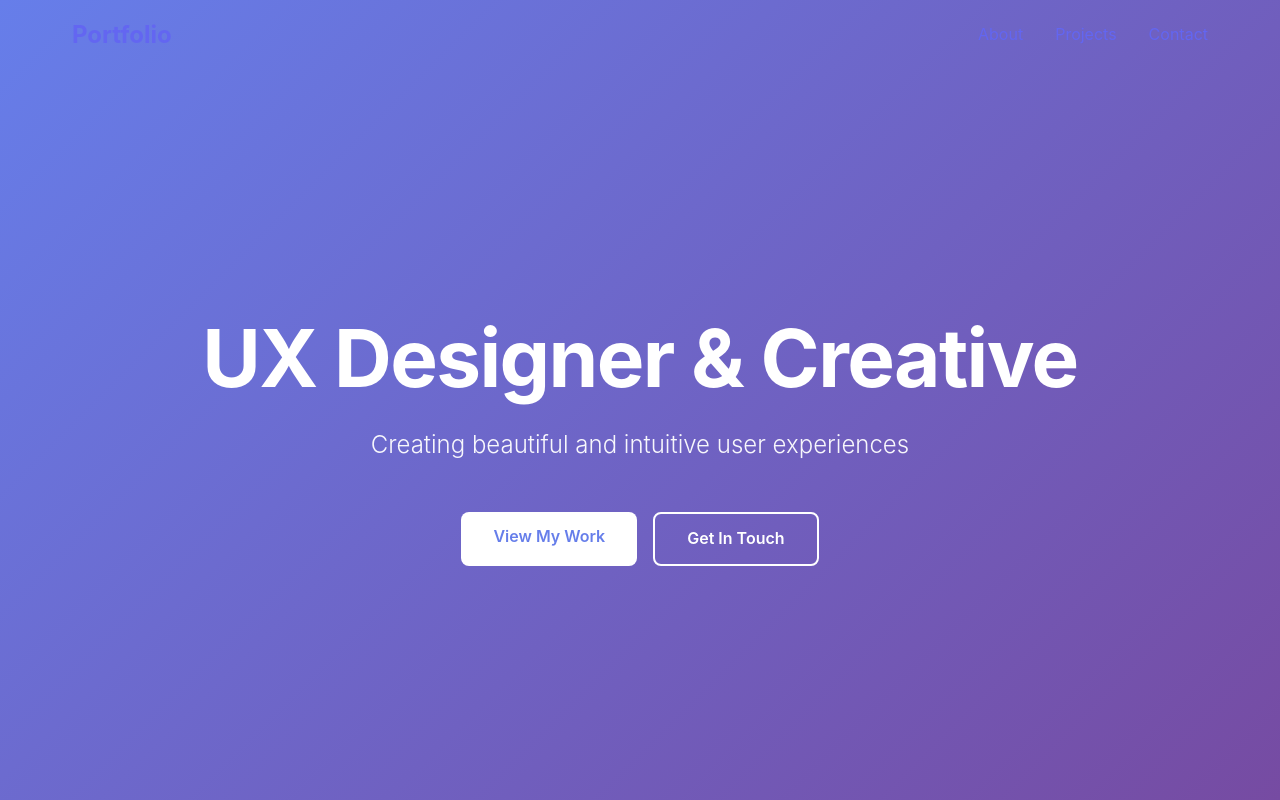
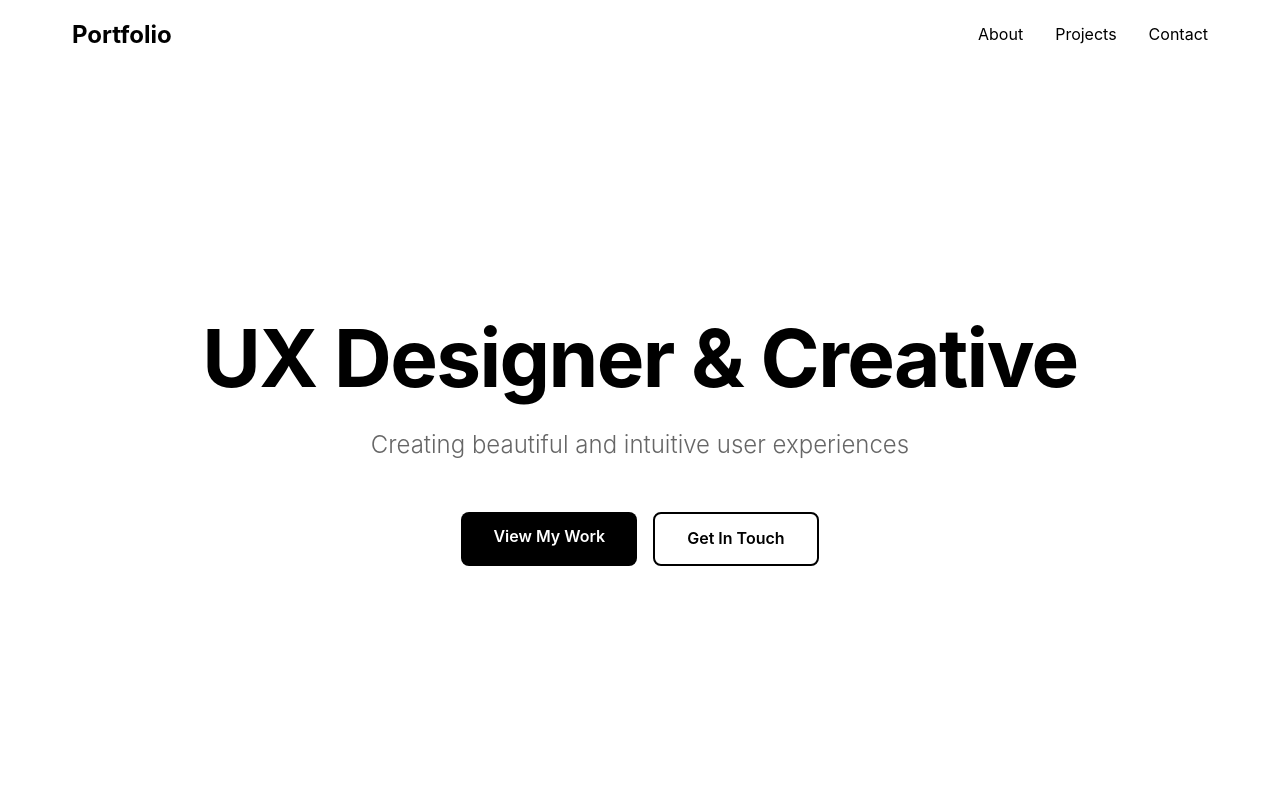
Before and after one commit to burbaget2/portfolio, a Next.js app: page / in a window 1280 px wide. Shown: the top 800 px of the page. Built offline with nearby package versions, Linux system fonts and the light colour scheme.

Commit message:
light dark mode

```diff
--- a/app/globals.css
+++ b/app/globals.css
@@ -5,24 +5,28 @@
 }
 
 :root {
-  --primary: #6366f1;
-  --primary-dark: #4f46e5;
-  --secondary: #8b5cf6;
+  --primary: #000000;
+  --primary-dark: #333333;
+  --secondary: #666666;
   --background: #ffffff;
-  --background-alt: #f8fafc;
-  --text: #1e293b;
-  --text-light: #64748b;
-  --border: #e2e8f0;
-  --shadow: rgba(0, 0, 0, 0.1);
+  --background-alt: #f8f8f8;
+  --text: #000000;
+  --text-light: #666666;
+  --border: #e0e0e0;
+  --shadow: rgba(0, 0, 0, 0.08);
 }
 
 @media (prefers-color-scheme: dark) {
   :root {
-    --background: #0f172a;
-    --background-alt: #1e293b;
-    --text: #f1f5f9;
-    --text-light: #cbd5e1;
-    --border: #334155;
+    --primary: #ffffff;
+    --primary-dark: #cccccc;
+    --secondary: #999999;
+    --background: #1a1a1a;
+    --background-alt: #2a2a2a;
+    --text: #f0f0f0;
+    --text-light: #b0b0b0;
+    --border: #444444;
+    --shadow: rgba(0, 0, 0, 0.3);
   }
 }
 
@@ -85,20 +89,14 @@ a:hover {
   font-weight: 700;
   margin-top: 0;
   margin-bottom: 1rem;
-  background: linear-gradient(135deg, var(--primary), var(--secondary));
-  -webkit-background-clip: text;
-  -webkit-text-fill-color: transparent;
-  background-clip: text;
+  color: var(--text);
 }
 
 .section-title {
   font-size: 2.5rem;
   font-weight: 700;
   margin-bottom: 1rem;
-  background: linear-gradient(135deg, var(--primary), var(--secondary));
-  -webkit-background-clip: text;
-  -webkit-text-fill-color: transparent;
-  background-clip: text;
+  color: var(--text);
 }
 
 .section-subtitle {
@@ -128,8 +126,8 @@ a:hover {
 .btn {
   display: inline-block;
   padding: 0.75rem 2rem;
-  background: linear-gradient(135deg, var(--primary), var(--secondary));
-  color: white;
+  background: var(--primary);
+  color: var(--background);
   border-radius: 0.5rem;
   font-weight: 600;
   transition: transform 0.2s ease, box-shadow 0.2s ease;
@@ -150,23 +148,23 @@ a:hover {
 
 .btn-secondary:hover {
   background: var(--primary);
-  color: white;
+  color: var(--background);
 }
 
 /* OROYA Card Styles */
 .project-card {
   padding: 2.5rem 2rem;
   border-radius: 0.5rem;
-  background-color: white;
+  background-color: var(--background);
   border: 1px solid var(--border);
-  box-shadow: 0 2px 10px rgba(0, 0, 0, 0.05);
+  box-shadow: 0 2px 10px var(--shadow);
   transition: transform 0.3s ease, box-shadow 0.3s ease;
   cursor: pointer;
 }
 
 .project-card:hover {
   transform: translateY(-5px);
-  box-shadow: 0 10px 30px rgba(0, 0, 0, 0.1);
+  box-shadow: 0 10px 30px var(--shadow);
 }
 
 .card-grid-oroya {
@@ -185,8 +183,8 @@ a:hover {
 
 .btn-email {
   padding: 1rem 2rem;
-  background: linear-gradient(135deg, var(--primary), var(--secondary));
-  color: white;
+  background: var(--primary);
+  color: var(--background);
   border-radius: 0.5rem;
   font-weight: 600;
   transition: transform 0.2s ease, box-shadow 0.2s ease;
--- a/components/Hero.tsx
+++ b/components/Hero.tsx
@@ -7,23 +7,23 @@ export default function Hero() {
         display: 'flex',
         alignItems: 'center',
         justifyContent: 'center',
-        background: 'linear-gradient(135deg, #667eea 0%, #764ba2 100%)',
-        color: 'white',
+        backgroundColor: 'var(--background)',
+        color: 'var(--text)',
         paddingTop: '5rem',
       }}
     >
       <div className="container" style={{ textAlign: 'center' }}>
-        <h1 className="hero-title-oroya" style={{ color: 'white' }}>
+        <h1 className="hero-title-oroya" style={{ color: 'var(--text)' }}>
           UX Designer & Creative
         </h1>
-        <p style={{ fontSize: '1.5rem', marginBottom: '3rem', opacity: 0.95, fontWeight: 300 }}>
+        <p style={{ fontSize: '1.5rem', marginBottom: '3rem', color: 'var(--text-light)', fontWeight: 300 }}>
           Creating beautiful and intuitive user experiences
         </p>
         <div style={{ display: 'flex', gap: '1rem', justifyContent: 'center', flexWrap: 'wrap' }}>
-          <a href="#projects" className="btn" style={{ background: 'white', color: '#667eea' }}>
+          <a href="#projects" className="btn">
             View My Work
           </a>
-          <a href="#contact" className="btn btn-secondary" style={{ borderColor: 'white', color: 'white' }}>
+          <a href="#contact" className="btn btn-secondary">
             Get In Touch
           </a>
         </div>
--- a/components/Navigation.tsx
+++ b/components/Navigation.tsx
@@ -22,20 +22,20 @@ export default function Navigation() {
         right: 0,
         zIndex: 1000,
         padding: '1rem 0',
-        backgroundColor: isScrolled ? 'rgba(255, 255, 255, 0.95)' : 'transparent',
+        backgroundColor: isScrolled ? 'var(--background)' : 'transparent',
         backdropFilter: isScrolled ? 'blur(10px)' : 'none',
         transition: 'all 0.3s ease',
-        boxShadow: isScrolled ? '0 2px 20px rgba(0, 0, 0, 0.1)' : 'none',
+        boxShadow: isScrolled ? '0 2px 20px var(--shadow)' : 'none',
       }}
     >
       <div className="container" style={{ display: 'flex', justifyContent: 'space-between', alignItems: 'center' }}>
-        <a href="#home" style={{ fontSize: '1.5rem', fontWeight: 700 }}>
+        <a href="#home" style={{ fontSize: '1.5rem', fontWeight: 700, color: 'var(--text)' }}>
           Portfolio
         </a>
         <div style={{ display: 'flex', gap: '2rem' }}>
-          <a href="#about">About</a>
-          <a href="#projects">Projects</a>
-          <a href="#contact">Contact</a>
+          <a href="#about" style={{ color: 'var(--text)' }}>About</a>
+          <a href="#projects" style={{ color: 'var(--text)' }}>Projects</a>
+          <a href="#contact" style={{ color: 'var(--text)' }}>Contact</a>
         </div>
       </div>
     </nav>
```
